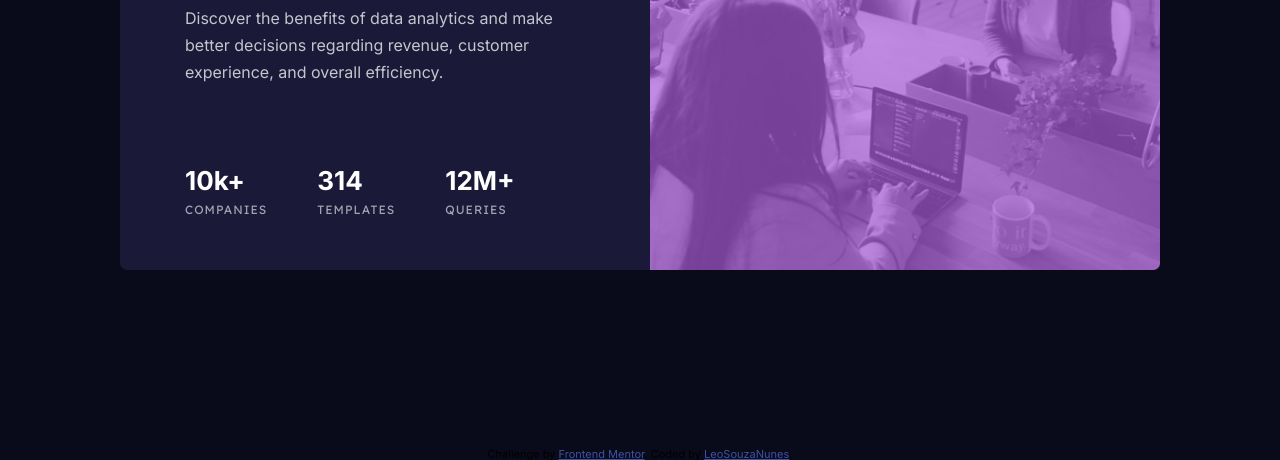
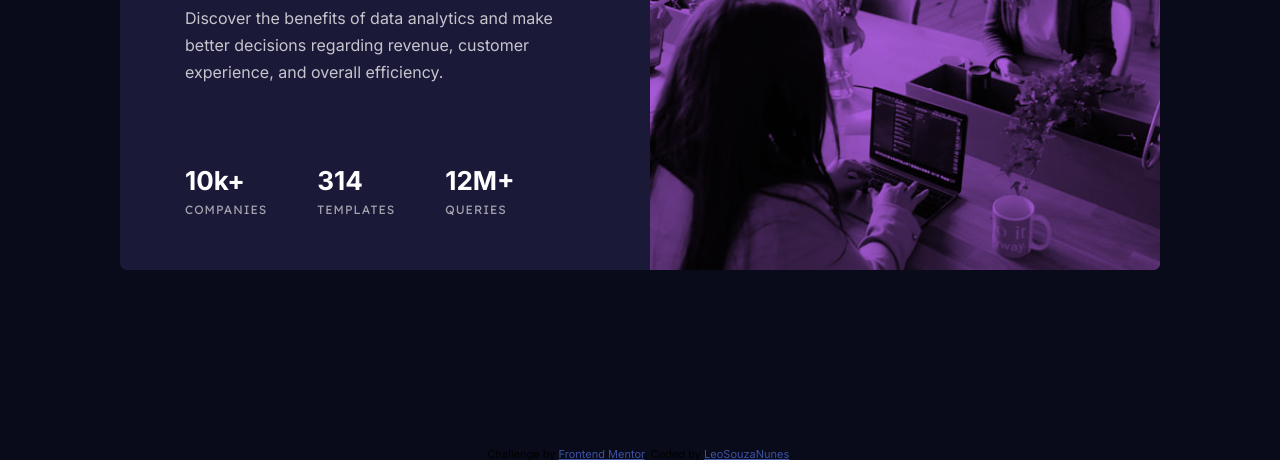
Before and after one commit to LeoSouzaNunes/stats-preview-card-component-main, a plain HTML site: page index.html in a window 1280 px wide. Shown: the part 340-800 px from the top of the page. Drawn offline with Linux system fonts and the light colour scheme.

Commit message:
Applying mix-blend-mode

```diff
--- a/assets/styles.css
+++ b/assets/styles.css
@@ -24,7 +24,7 @@ body{
     border-radius: 7px;
 }
 
-.image{
+.filter{
     grid-column-start: 2;
     grid-column-end: 3;
     grid-row-start: 1;
@@ -35,14 +35,14 @@ body{
     background-color: hsl(277, 64%, 61%);
 }
 
-.filter{
+.image{
     width: 100%;
     height: 100%;
 
     background-image: url(images/image-header-desktop.jpg);
-    opacity: 0.3;
     background-repeat: no-repeat;
     background-size: cover;
+    mix-blend-mode: multiply;
 
     }
 
--- a/index.html
+++ b/index.html
@@ -28,8 +28,8 @@
 
 <body>
   <main class="card">
-    <div class="image">
-      <div class="filter">
+    <div class="filter">
+      <div class="image">
 
       </div>
     </div>
```
